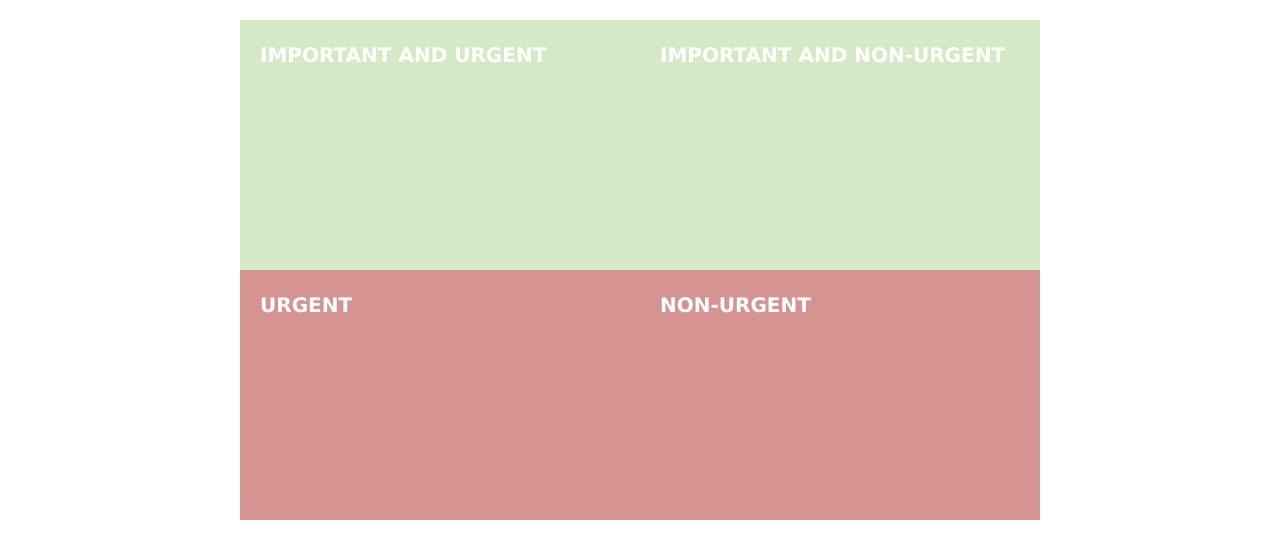
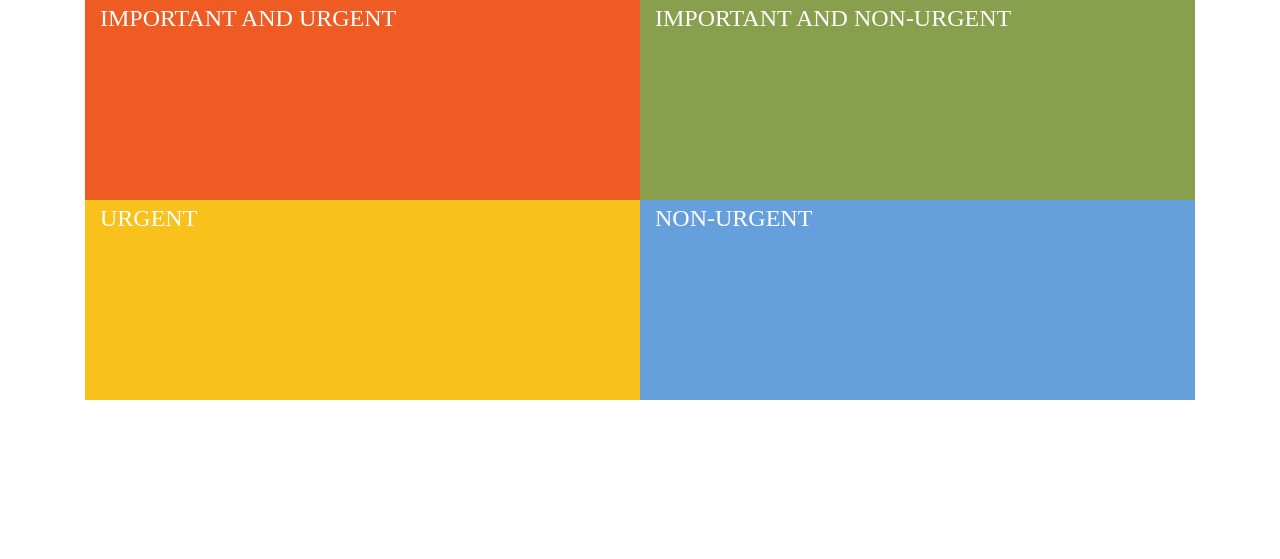
Before and after one commit to mooja/eisenhower_dashboard, a Django app: page / in a window 1280 px wide. Shown: the part 56-615 px from the top of the page. Run offline with Django 3.2, Linux system fonts and the light colour scheme; style sheets or scripts are compiled from the project's sources; some libraries are stand-ins or nearby versions.

Commit message:
switched to boostrap

```diff
--- a/eisenhower_dashboard/static/sass/project.scss
+++ b/eisenhower_dashboard/static/sass/project.scss
@@ -73,42 +73,27 @@ $red: #b94a48;
 ////////////////////////////////
 		// Eisenhower Matrix //
 ////////////////////////////////
-$matrix_width: 800px;
-$matrix_height: 500px;
-$quadrant_width: $matrix_width / 2;
-$quadrant_height: $matrix_height / 2;
-
-.ematrix {
-  width: $matrix_width;
-  height: $matrix_height;
-  margin: 20px auto;
-}
-
 .quadrant {
-  float: left;
-  display: block;
-  width: $quadrant_width;
-  height: $quadrant_height;
   color: $white;
-  font-family: 'Lucida Sans', 'Lucida Sans Regular', 'Lucida Grande', 'Lucida Sans Unicode', Geneva, Verdana, sans-serif;
-  font-size: 20px;
-  font-weight: 600;
-  padding: 20px;
   text-transform: uppercase;
+  font-size: 24px;
+  font-weight: 500;
+  font-family: 'Fira Sans';
+  min-height: 200px;
 }
 
 .quadrant1 {
-  background: $mint-green;
+  background: #EF5C23;
 }
 
 .quadrant2 {
-  background: $mint-green;
+  background: #889F4D;
 }
 
 .quadrant3 {
-  background: lighten($red, 20%);
+  background: #F8C11B;
 }
 
 .quadrant4 {
-  background: lighten($red, 20%);
+  background: #66A0DC;
 }
--- a/eisenhower_dashboard/templates/pages/home.html
+++ b/eisenhower_dashboard/templates/pages/home.html
@@ -1,16 +1,14 @@
 {% extends "base.html" %}
 
 {% block content %}
-<div class="ematrix"><div class="quadrant quadrant1">
-    Important and Urgent
-
-    </div><div class="quadrant quadrant2">
-    Important and Non-Urgent
-
+<div class="container">
+    <div class="row">
+        <div class="col quadrant quadrant1"> Important and Urgent </div>
+        <div class="col quadrant quadrant2"> Important and Non-Urgent </div>
     </div>
-    <div class="quadrant quadrant3">
-    Urgent
-    </div><div class="quadrant quadrant4">
-    Non-Urgent
-    </div></div>
+    <div class="row">
+        <div class="col quadrant quadrant3"> Urgent </div>
+        <div class="col quadrant quadrant4"> Non-Urgent </div>
+    </div>
+</div>
 {% endblock content %}
```
